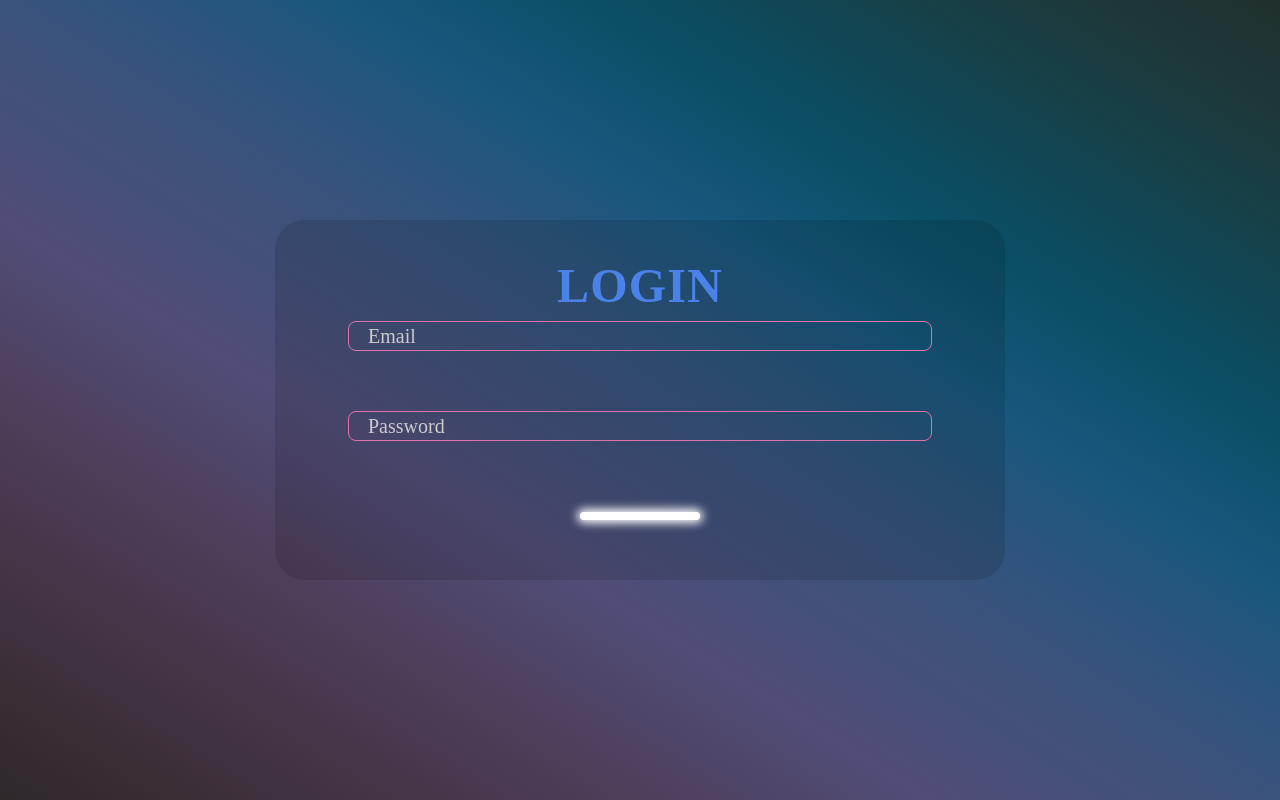
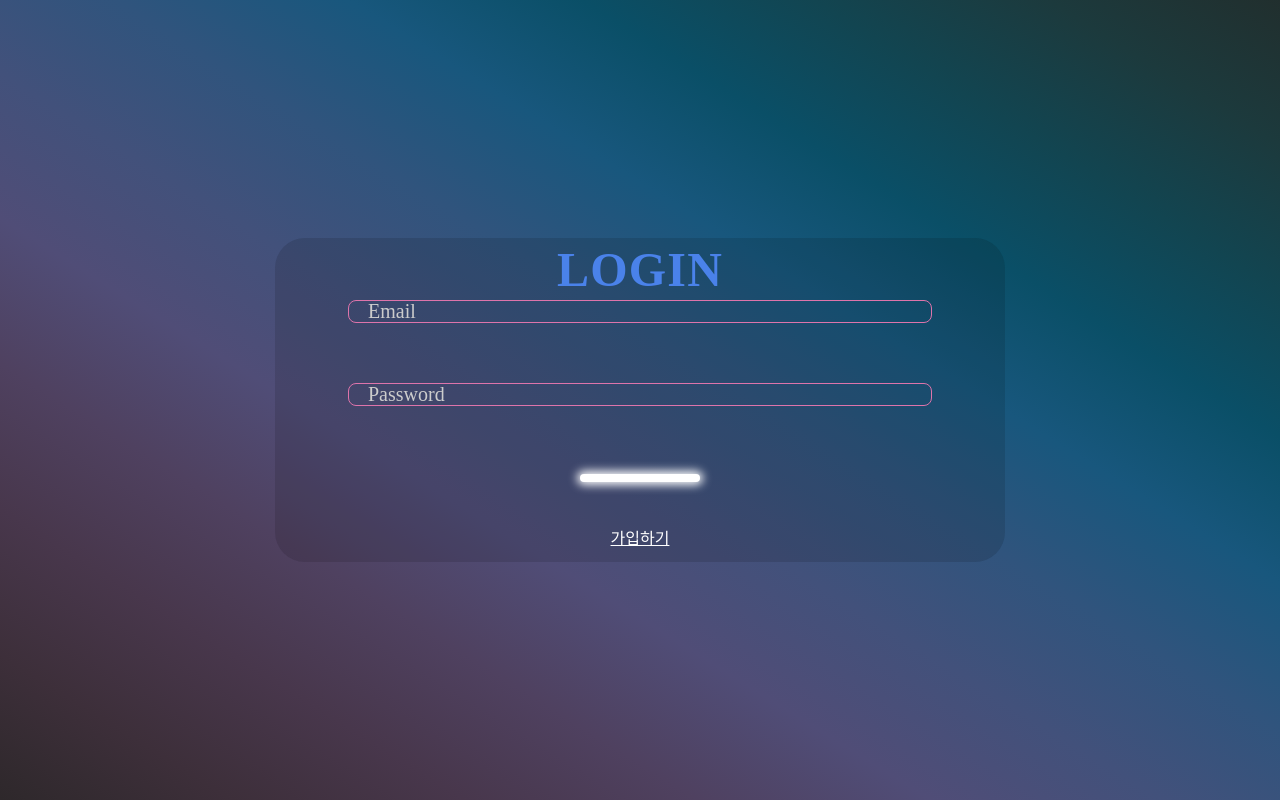
Before and after one commit to kisn3089/login_fullstack, a React (Vite) app in the folder client/: page /login in a window 1280 px wide. Built offline with nearby package versions, Linux system fonts and the light colour scheme.

Commit message:
[Feat]Client - 회원가입 성공시 로그인으로 success state 들고 이동

```diff
--- a/client/src/components/atoms/Text/TextAtoms.tsx
+++ b/client/src/components/atoms/Text/TextAtoms.tsx
@@ -21,7 +21,7 @@ const TextAtoms = ({
       color,
       ...customStyle,
     };
-  }, [fontSize, fontWeight, color]);
+  }, [fontSize, fontWeight, color, customStyle]);
   return <TextAtom style={style}>{content}</TextAtom>;
 };
 
--- a/client/src/components/atoms/Text/styles.ts
+++ b/client/src/components/atoms/Text/styles.ts
@@ -7,4 +7,5 @@ export const TextAtom = styled.span`
   color: #fff;
   display: flex;
   align-items: center;
+  justify-content: center;
 `;
--- a/client/src/components/molcules/join/JoinForm.tsx
+++ b/client/src/components/molcules/join/JoinForm.tsx
@@ -10,19 +10,21 @@ import {
   InfoContainer,
   TitleContainer,
   TitleText,
+  ToJoinContainer,
   ValidateContainer,
 } from "../loginForm/styles";
 import LabelInput from "../labelInput/LabelInput";
 import TextAtoms from "@/components/atoms/Text/TextAtoms";
-import { colorSpace } from "@/styles/ColorSpace";
 import * as Svg from "../../icons/index";
 import { useMutation } from "@tanstack/react-query";
 import { createUserAPI } from "@/lib/api/createUserAPI";
 import { AxiosError } from "axios";
+import { useNavigate } from "react-router-dom";
 
 const JoinForm = () => {
   const { inputFocus, focusHandler, blurHandler } = useForm();
   const { createUser, createInfoChange } = useJoin();
+  const navigator = useNavigate();
 
   const emailValidation = /^[A-Z0-9._%+-]+@[A-Z0-9.-]+\.[A-Z]{2,}$/i;
   const disabledValid = !(
@@ -34,10 +36,10 @@ const JoinForm = () => {
 
   const {
     mutate: createMutation,
-    isError: isJoinError,
-    error: joinError,
+    isError,
+    error,
   } = useMutation(createUserAPI, {
-    onSuccess: (data) => console.log("success: ", data),
+    onSuccess: () => navigator("/login", { replace: true, state: "success" }),
     onError: (data: AxiosError<string>) =>
       console.log("error: ", data.response?.data),
   });
@@ -116,15 +118,19 @@ const JoinForm = () => {
               {disabledValid ? "" : "join"}
             </Button>
           </CenterBtn>
+          <ToJoinContainer onClick={() => navigator("/login")}>
+            <TextAtoms content="로그인하기" fontSize="16px" />
+          </ToJoinContainer>
         </FormLayout>
-        {isJoinError && (
+        {isError && (
           <ValidateContainer>
             <Svg.Warning />
             <TextAtoms
-              content={joinError.response?.data || ""}
-              color={colorSpace.red}
+              content={error.response?.data || ""}
+              // color={colorSpace.red}
+              color="#de74ab"
               fontSize="18px"
-              fontWeight="400"
+              fontWeight="500"
             />
           </ValidateContainer>
         )}
--- a/client/src/components/molcules/labelInput/styles.ts
+++ b/client/src/components/molcules/labelInput/styles.ts
@@ -14,7 +14,7 @@ export const Input = styled.input`
   font-size: 18px;
   font-weight: 500;
   color: #fff;
-  border: 1px solid #de74ab;
+  border: ${({ theme }) => `1px solid ${theme.colorSpace.pink}`};
   border-radius: 8px;
   background-color: transparent;
   outline: none;
@@ -41,7 +41,7 @@ export const ValidComment = styled.div<{ $isConfirmPassword: boolean }>`
   display: flex;
   justify-content: end;
   color: ${({ $isConfirmPassword, theme }) =>
-    $isConfirmPassword ? theme.colorSpace.red : "#56b8cf"};
+    $isConfirmPassword ? theme.colorSpace.pink : theme.colorSpace.aqua};
   font-size: 18px;
   font-weight: 500;
   margin-top: 10px;
--- a/client/src/components/molcules/loginForm/LoginForm.tsx
+++ b/client/src/components/molcules/loginForm/LoginForm.tsx
@@ -8,8 +8,10 @@ import {
   FormContainer,
   FormLayout,
   InfoContainer,
+  NoticeBySuccess,
   TitleContainer,
   TitleText,
+  ToJoinContainer,
   ValidateContainer,
 } from "./styles";
 import LabelInput from "../labelInput/LabelInput";
@@ -19,10 +21,15 @@ import { colorSpace } from "@/styles/ColorSpace";
 import { useMutation } from "@tanstack/react-query";
 import { loginAPI } from "@/lib/api/getUserAPI";
 import { AxiosError } from "axios";
+import { useLocation, useNavigate } from "react-router-dom";
 
 const LoginForm = () => {
   const { userInfo, userInfoChange } = useLogin();
   const { inputFocus, focusHandler, blurHandler } = useForm();
+  const navigator = useNavigate();
+  const location = useLocation();
+
+  console.log("state: ", location.state);
 
   const emailValidation = /^[A-Z0-9._%+-]+@[A-Z0-9.-]+\.[A-Z]{2,}$/i;
   const disabledValid = !(
@@ -31,8 +38,8 @@ const LoginForm = () => {
 
   const {
     mutate: loginMutataion,
-    isError: isLoginError,
-    error: loginError,
+    isError,
+    error,
   } = useMutation(loginAPI, {
     onSuccess: (data) => console.log("success: ", data),
     onError: (data: AxiosError<string>) =>
@@ -49,6 +56,17 @@ const LoginForm = () => {
   return (
     <FormContainer>
       <FormBackground $isJoin={false}>
+        {location.state && (
+          <NoticeBySuccess>
+            <Svg.Warning />
+            <TextAtoms
+              content="회원가입을 축하드립니다. 👾"
+              color={colorSpace.aqua}
+              fontSize="18px"
+              fontWeight="400"
+            />
+          </NoticeBySuccess>
+        )}
         <FormLayout>
           <TitleContainer>
             <TitleText>LOGIN</TitleText>
@@ -82,13 +100,16 @@ const LoginForm = () => {
               {disabledValid ? "" : "pass"}
             </Button>
           </CenterBtn>
+          <ToJoinContainer onClick={() => navigator("/join")}>
+            <TextAtoms content="가입하기" fontSize="16px" />
+          </ToJoinContainer>
         </FormLayout>
-        {isLoginError && (
+        {isError && (
           <ValidateContainer>
             <Svg.Warning />
             <TextAtoms
-              content={loginError.response?.data || ""}
-              color={colorSpace.red}
+              content={error.response?.data || ""}
+              color={colorSpace.pink}
               fontSize="18px"
               fontWeight="400"
             />
--- a/client/src/components/molcules/loginForm/styles.ts
+++ b/client/src/components/molcules/loginForm/styles.ts
@@ -1,5 +1,21 @@
 import { fadeDown } from "@/styles/animation";
-import { styled } from "styled-components";
+import { keyframes, styled } from "styled-components";
+
+const fadeAfter = keyframes`
+  0% {
+    opacity: 1;
+  }
+
+  70% {
+    opacity: 1;
+    transform: translateY(0);
+  }
+
+  100% {
+    opacity: 0;
+    transform: translateY(-100%);
+  }
+`;
 
 export const FormContainer = styled.div`
   width: 100vw;
@@ -14,13 +30,32 @@ export const FormBackground = styled.div<{ $isJoin: boolean }>`
   position: relative;
   width: 70%;
   max-width: 1500px;
-  height: ${({ $isJoin: isJoin }) => (isJoin ? "70%" : "50%")};
+  height: ${({ $isJoin: isJoin }) => (isJoin ? "910px" : "45%")};
   border-radius: 30px;
   display: flex;
   justify-content: center;
   align-items: center;
   flex-direction: column;
   gap: 5%;
+`;
+
+export const NoticeBySuccess = styled.div`
+  position: absolute;
+  top: -15%;
+  width: 90%;
+  max-width: 730px;
+  height: 65px;
+  border-radius: 30px;
+  backdrop-filter: brightness(88%);
+  animation: ${fadeAfter} 3s ease-in-out forwards;
+  padding: 0 20px;
+  display: flex;
+  align-items: center;
+  gap: 3%;
+  svg {
+    width: 30px;
+    stroke: ${({ theme }) => theme.colorSpace.aqua};
+  }
 `;
 
 export const FormLayout = styled.div`
@@ -88,7 +123,7 @@ export const Button = styled.button`
   box-shadow: 0px 0px 10px 5px #3a3a3a;
 
   &:hover {
-    background-color: #de74ab;
+    background-color: ${({ theme }) => theme.colorSpace.pink};
     transform: translateY(-10%);
   }
 
@@ -104,7 +139,7 @@ export const Button = styled.button`
 
 export const ValidateContainer = styled.div`
   position: absolute;
-  top: 100%;
+  bottom: -5%;
   width: 90%;
   max-width: 730px;
   height: 65px;
@@ -117,6 +152,49 @@ export const ValidateContainer = styled.div`
   gap: 3%;
   svg {
     width: 30px;
-    stroke: ${({ theme }) => theme.colorSpace.red};
+    stroke: ${({ theme }) => theme.colorSpace.pink};
   }
 `;
+
+export const ToJoinContainer = styled.div`
+  position: relative;
+  display: flex;
+  justify-content: center;
+  align-items: center;
+  width: 200px;
+  height: 50px;
+  border-radius: 10px;
+  overflow: hidden;
+  cursor: pointer;
+  transition: 0.5s ease-in-out;
+
+  &:hover {
+    transform: translateY(20%);
+    ::before {
+      transform: translateY(0);
+    }
+    span {
+      color: #222;
+    }
+  }
+
+  ::before {
+    content: "";
+    position: absolute;
+    top: 0;
+    left: 0;
+    background-color: #fff;
+    width: 100%;
+    height: 100%;
+    transform: translateY(-100%);
+    transition: 0.5s ease-in-out;
+    z-index: -1;
+  }
+
+  span {
+    text-align: center;
+    text-decoration-line: underline;
+    transition: 0.3s ease-in-out;
+    z-index: 1;
+  }
+`;
--- a/client/src/hooks/useForm.ts
+++ b/client/src/hooks/useForm.ts
@@ -2,7 +2,6 @@ import React, { useState } from "react";
 
 const useForm = () => {
   const [inputFocus, setInputFocus] = useState("");
-  const [user, setuser] = useState();
 
   const focusHandler = (e: React.FocusEvent<HTMLInputElement>) => {
     const { id } = e.target;
--- a/client/src/styles/ColorSpace.ts
+++ b/client/src/styles/ColorSpace.ts
@@ -1,3 +1,4 @@
 export const colorSpace = {
-  red: "#cd2640",
+  pink: "#de74ab",
+  aqua: "#56b8cf",
 };
```
Also changed, not shown: 2 other files (tests, documents, lock files or other folders).
